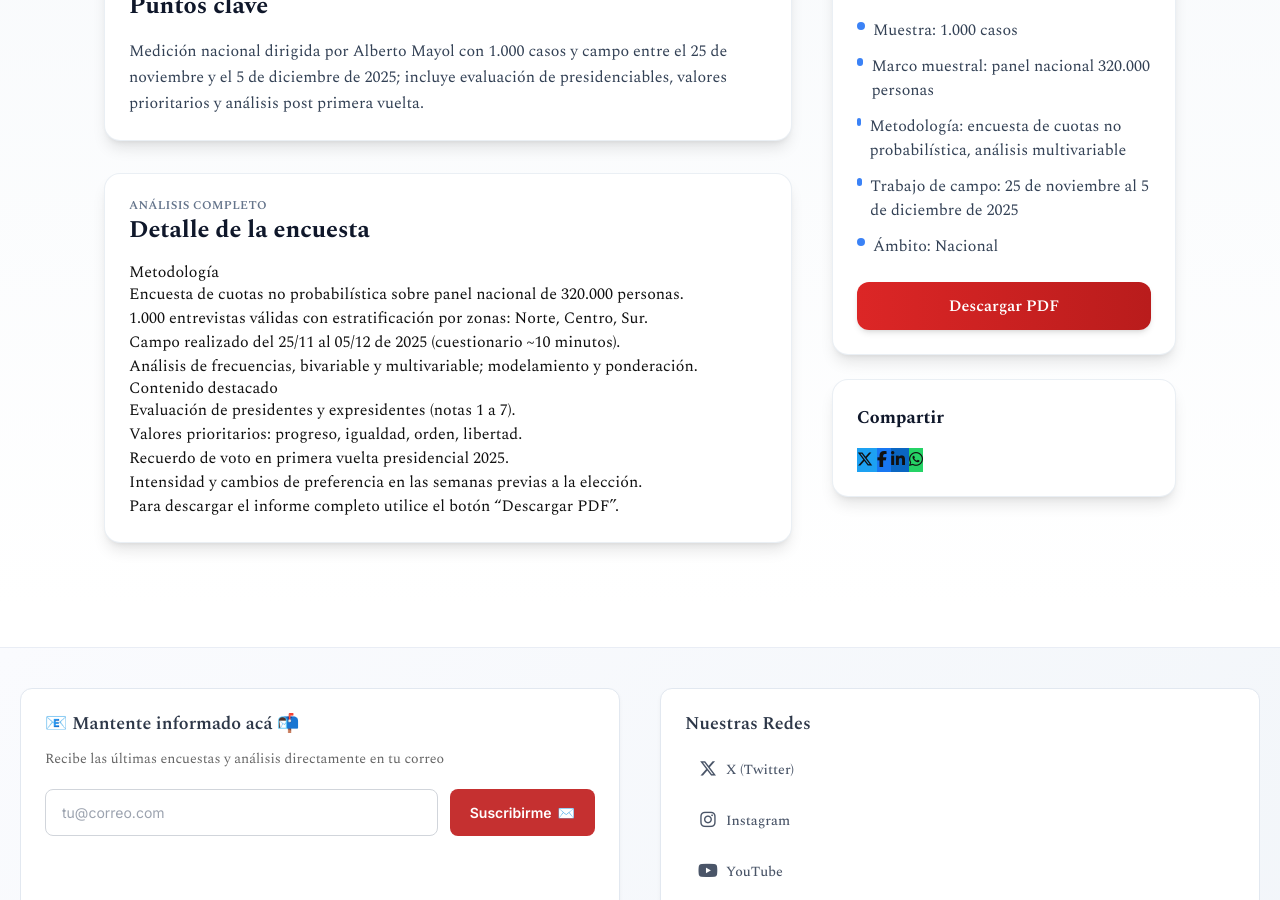
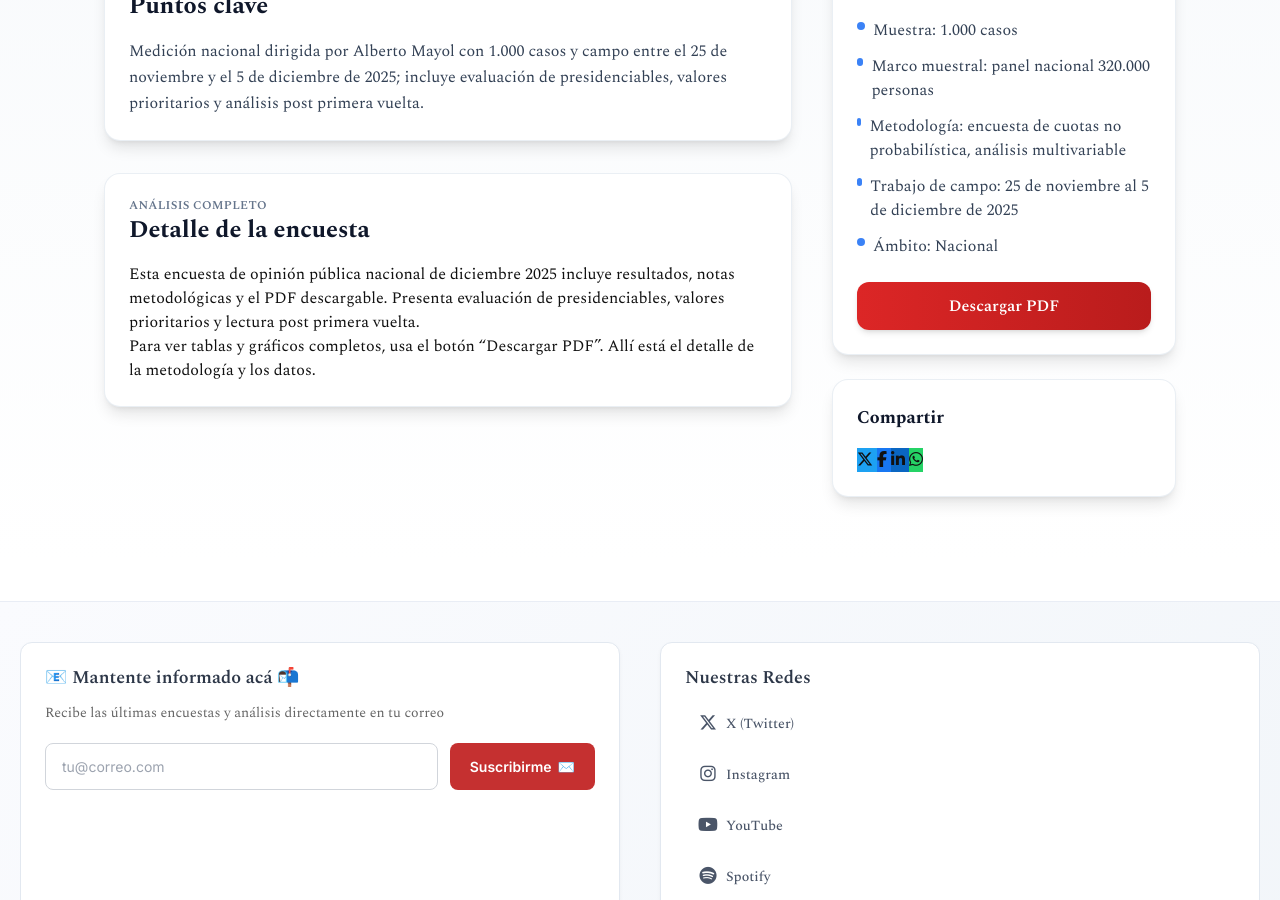
Before and after one commit to JuanJorquerAI/encuesta-lcn, a Jekyll site: the page built from _encuestas/2025-12-05-encuesta-35.md, in a window 1280 px wide and 900 px high, scrolled down 616 px. Built offline with Jekyll 4.4.1, drawn with Linux system fonts in a browser that asks for light colours; nearby versions of some CDN libraries.

Commit message:
Fix: correcion de analisis de encuesta

```diff
--- a/_encuestas/2025-12-05-encuesta-35.md
+++ b/_encuestas/2025-12-05-encuesta-35.md
@@ -16,16 +16,6 @@
 image: "/assets/img/LCN_portada encuesta.jpg"
 ---
 
-### Metodología
-- Encuesta de cuotas no probabilística sobre panel nacional de 320.000 personas.
-- 1.000 entrevistas válidas con estratificación por zonas: Norte, Centro, Sur.
-- Campo realizado del 25/11 al 05/12 de 2025 (cuestionario ~10 minutos).
-- Análisis de frecuencias, bivariable y multivariable; modelamiento y ponderación.
+Esta encuesta de opinión pública nacional de diciembre 2025 incluye resultados, notas metodológicas y el PDF descargable. Presenta evaluación de presidenciables, valores prioritarios y lectura post primera vuelta.
 
-### Contenido destacado
-- Evaluación de presidentes y expresidentes (notas 1 a 7).
-- Valores prioritarios: progreso, igualdad, orden, libertad.
-- Recuerdo de voto en primera vuelta presidencial 2025.
-- Intensidad y cambios de preferencia en las semanas previas a la elección.
-
-Para descargar el informe completo utilice el botón “Descargar PDF”.
+Para ver tablas y gráficos completos, usa el botón “Descargar PDF”. Allí está el detalle de la metodología y los datos.
```
